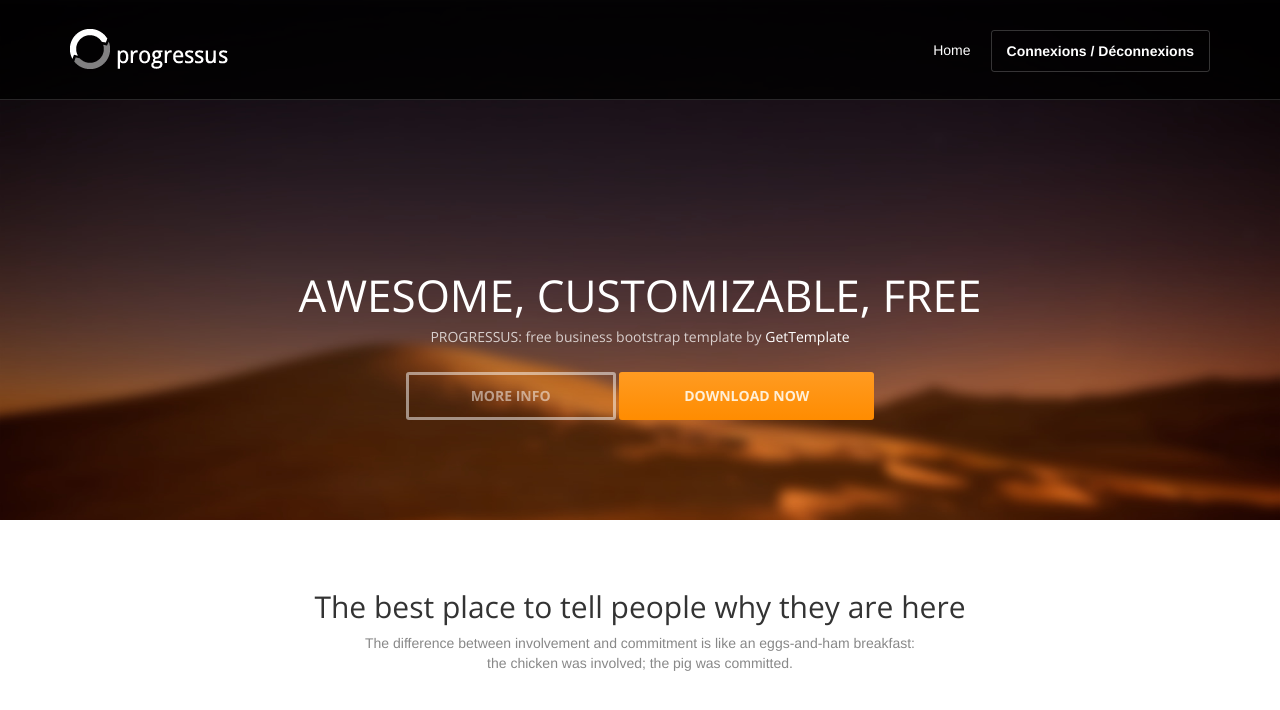
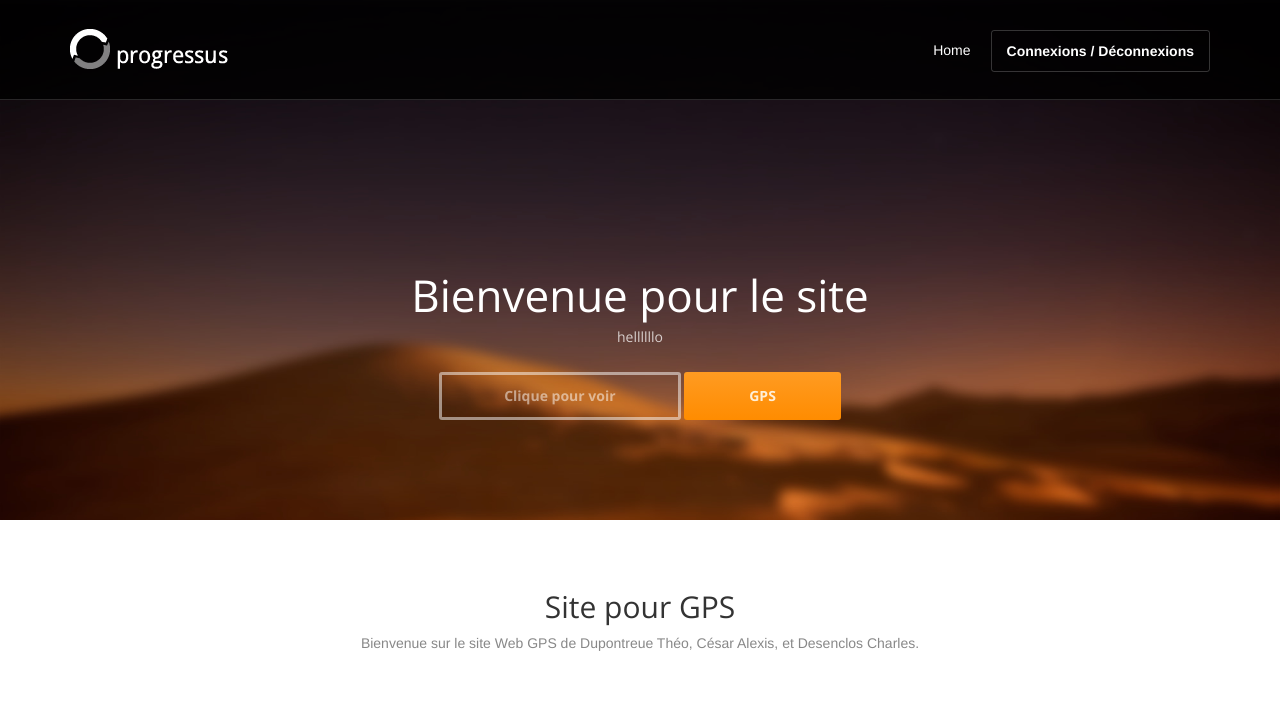
Before and after one commit to charlesdesenclos/TP-N-1-PHP-MySQL, a PHP site: page / in a window 1280 px wide. Shown: the top 710 px of the page. Run offline with PHP 8.4, Linux system fonts and the light colour scheme.

Commit message:
Commit 2

```diff
--- a/Classe/User.php
+++ b/Classe/User.php
@@ -34,6 +34,7 @@ class User
             {
 
                 return false;
+
             }
 
         }
--- a/index.html
+++ /dev/null
@@ -1,63 +0,0 @@
-<!DOCTYPE html>
-<html lang="en">
-<head>
-	<meta charset="utf-8">
-	<meta name="viewport"    content="width=device-width, initial-scale=1.0">
-	<meta name="description" content="">
-	<meta name="author"      content="Sergey Pozhilov (GetTemplate.com)">
-
-	<title>
-		Site GPS
-	</title>
-
-	<link rel="shortcut icon" href="assets/images/gt_favicon.png">
-
-	<link rel="stylesheet" media="screen" href="http://fonts.googleapis.com/css?family=Open+Sans:300,400,700">
-	<link rel="stylesheet" href="assets/css/bootstrap.min.css">
-	<link rel="stylesheet" href="assets/css/font-awesome.min.css">
-
-	<!-- Custom styles for our template -->
-	<link rel="stylesheet" href="assets/css/bootstrap-theme.css" media="screen" >
-	<link rel="stylesheet" href="assets/css/main.css">
-</head>
-
-<body class="home">
-	<!-- Fixed navbar -->
-	<div class="navbar navbar-inverse navbar-fixed-top headroom" >
-		<div class="container">
-			<div class="navbar-header">
-				<!-- Button for smallest screens -->
-				<button type="button" class="navbar-toggle" data-toggle="collapse" data-target=".navbar-collapse"><span class="icon-bar"></span> <span class="icon-bar"></span> <span class="icon-bar"></span> </button>
-				<a class="navbar-brand" href="index.html"><img src="assets/images/logo.png" alt="Progressus HTML5 template"></a>
-			</div>
-			<div class="navbar-collapse collapse">
-				<ul class="nav navbar-nav pull-right">
-					<li class="active"><a href="#">Home</a></li>
-					<li class="active"><a class="btn" href="signin.html">Connexions / Déconnexions</a></li>
-				</ul>
-			</div><!--/.nav-collapse -->
-		</div>
-	</div>
-	<!-- /.navbar -->
-
-	<!-- Header -->
-	<header id="head">
-		<div class="container">
-			<div class="row">
-				<h1 class="lead">AWESOME, CUSTOMIZABLE, FREE</h1>
-				<p class="tagline">PROGRESSUS: free business bootstrap template by <a href="http://www.gettemplate.com/?utm_source=progressus&amp;utm_medium=template&amp;utm_campaign=progressus">GetTemplate</a></p>
-				<p><a class="btn btn-default btn-lg" role="button">MORE INFO</a> <a class="btn btn-action btn-lg" role="button">DOWNLOAD NOW</a></p>
-			</div>
-		</div>
-	</header>
-	<!-- /Header -->
-
-	<!-- Intro -->
-	<div class="container text-center">
-		<br> <br>
-		<h2 class="thin">The best place to tell people why they are here</h2>
-		<p class="text-muted">
-			The difference between involvement and commitment is like an eggs-and-ham breakfast:<br>
-			the chicken was involved; the pig was committed.
-		</p>
-	</div>
--- a/index - Copie.html
+++ b/index.php
@@ -44,9 +44,9 @@
 	<header id="head">
 		<div class="container">
 			<div class="row">
-				<h1 class="lead">AWESOME, CUSTOMIZABLE, FREE</h1>
-				<p class="tagline">PROGRESSUS: free business bootstrap template by <a href="http://www.gettemplate.com/?utm_source=progressus&amp;utm_medium=template&amp;utm_campaign=progressus">GetTemplate</a></p>
-				<p><a class="btn btn-default btn-lg" role="button">MORE INFO</a> <a class="btn btn-action btn-lg" role="button">DOWNLOAD NOW</a></p>
+				<h1 class="lead">Bienvenue pour le site</h1>
+				<p class="tagline">hellllllo</P>
+				<p><a class="btn btn-default btn-lg" role="button">Clique pour voir </a> <a class="btn btn-action btn-lg" role="button">GPS</a></p>
 			</div>
 		</div>
 	</header>
@@ -55,9 +55,8 @@
 	<!-- Intro -->
 	<div class="container text-center">
 		<br> <br>
-		<h2 class="thin">The best place to tell people why they are here</h2>
+		<h2 class="thin">Site pour GPS</h2>
 		<p class="text-muted">
-			The difference between involvement and commitment is like an eggs-and-ham breakfast:<br>
-			the chicken was involved; the pig was committed.
+			Bienvenue sur le site Web GPS de Dupontreue Théo, César Alexis, et Desenclos Charles.
 		</p>
 	</div>
--- a/signin.html
+++ b/signin.php
@@ -74,7 +74,7 @@
 
 							<form>
 								<div class="top-margin">
-									<label>Email <span class="text-danger">*</span></label>
+									<label>Pseudo <span class="text-danger">*</span></label>
 									<input type="text" class="form-control">
 								</div>
 								<div class="top-margin">
```
Also changed, not shown: contact.php (renamed from contact.html), signup.php (renamed from signup.html).
